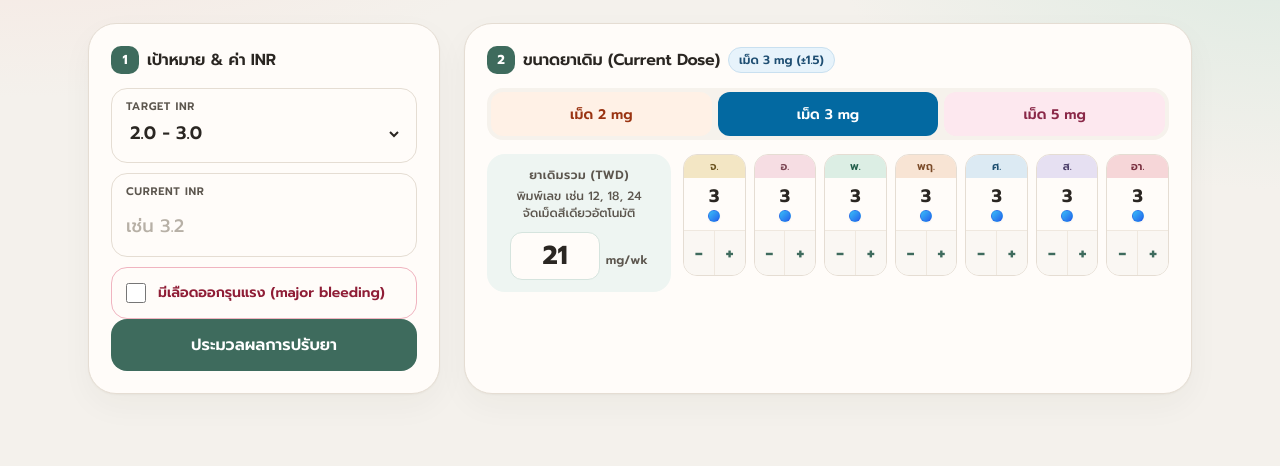
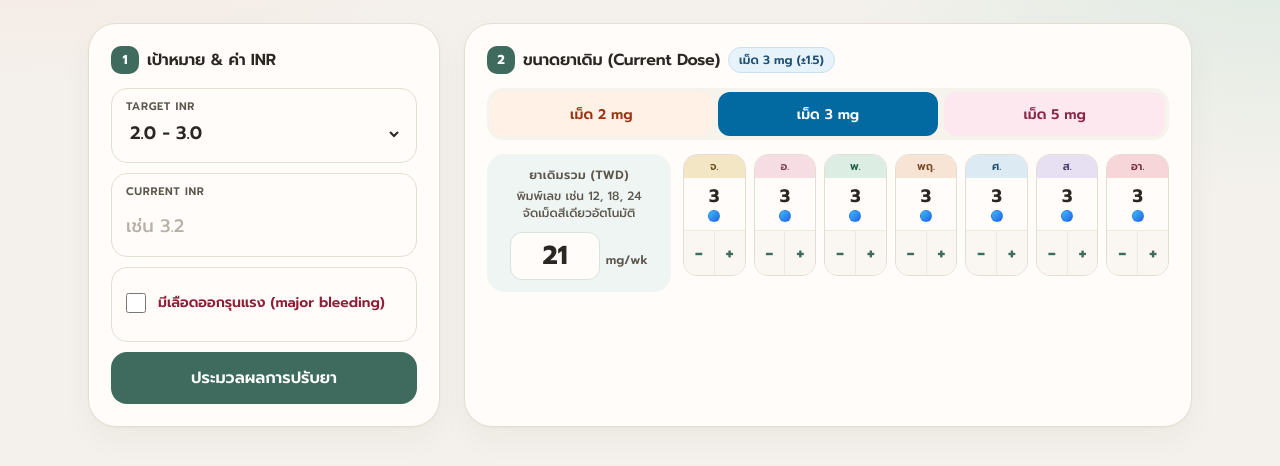
Before and after one commit to Kpluem/my-hub, a plain HTML site: page warfarin/index.html in a window 1280 px wide. Shown: the part 74-540 px from the top of the page. Drawn offline with nearby package versions, Linux system fonts and the light colour scheme.

Commit message:
Balance the warfarin major-bleeding layout (#7)
* Balance the warfarin major-bleeding layout.

Keep the Thai label and the English phrase on even lines, and balance the Vitamin K advice so the checkbox and banner line up with the other pastel cards. Clinical wording and doses are unchanged.

Co-authored-by: Kpluem <Kpluem@users.noreply.github.com>

* Match the major-bleeding frame to the INR cards.

Use the same radius, padding, border weight, and height as the Target INR field, with a soft pink fill when checked and the same 10px gap above the calculate button.

Co-authored-by: Kpluem <Kpluem@users.noreply.github.com>

---------

Co-authored-by: Cursor Agent <cursoragent@cursor.com>
Co-authored-by: Kpluem <Kpluem@users.noreply.github.com>

```diff
--- a/warfarin/index.html
+++ b/warfarin/index.html
@@ -189,18 +189,27 @@
             display: flex;
             align-items: center;
             gap: 12px;
-            min-height: 52px;
-            padding: 10px 14px;
+            min-height: 74.5px;
+            padding: 10px 14px 12px;
             border-radius: 16px;
-            border: 1.5px solid #f0b4c0;
+            border: 1.5px solid #e5ddd3;
             background: #fffcf9;
             color: #8f1d36;
             font-weight: 600;
             font-size: 14px;
             line-height: 1.35;
         }
-        .bleed-toggle input { width: 20px; height: 20px; accent-color: #8f1d36; flex: none; }
-        .bleed-toggle:has(input:checked) { background: #fdecef; border-color: #8f1d36; }
+        .bleed-toggle:focus-within {
+            border-color: #3e6b5d;
+            box-shadow: 0 0 0 4px rgba(62, 107, 93, 0.14);
+        }
+        .bleed-toggle input { width: 20px; height: 20px; margin: 0; accent-color: #8f1d36; flex: none; }
+        .bleed-toggle > span { flex: 1; min-width: 0; }
+        .bleed-phrase { white-space: nowrap; }
+        .bleed-toggle:has(input:checked) {
+            background: #fde8ef;
+            border-color: #f3c9d6;
+        }
         .btn-go {
             width: 100%;
             min-height: 52px;
@@ -214,7 +223,7 @@
         }
         .btn-go:hover { background: #345a4e; }
         .btn-go:active { transform: scale(0.99); }
-        .as-flex .btn-go { margin-top: auto; }
+        .as-flex .btn-go { margin-top: 10px; }
 
         .seg-bar {
             display: grid;
@@ -396,6 +405,8 @@
         .status-banner.is-critical { background: #fdecef; border-color: #e89aab; color: #8f1d36; }
         .status-banner.is-bleed { background: #fde8ec; border-color: #b4233c; color: #7f1d32; }
         .status-main { display: flex; align-items: flex-start; gap: 12px; min-width: 0; }
+        .status-banner.is-bleed .status-main h3,
+        .status-banner.is-bleed .status-main p { text-wrap: balance; }
         .status-icon {
             width: 44px;
             height: 44px;
@@ -637,7 +648,7 @@
                     </div>
                     <label class="bleed-toggle">
                         <input type="checkbox" id="majorBleeding">
-                        <span>มีเลือดออกรุนแรง (major bleeding)</span>
+                        <span><span class="bleed-phrase">มีเลือดออกรุนแรง</span> <span class="bleed-phrase">(major bleeding)</span></span>
                     </label>
                 </div>
                 <button type="button" onclick="calculateDose()" class="btn-go">ประมวลผลการปรับยา</button>
```
